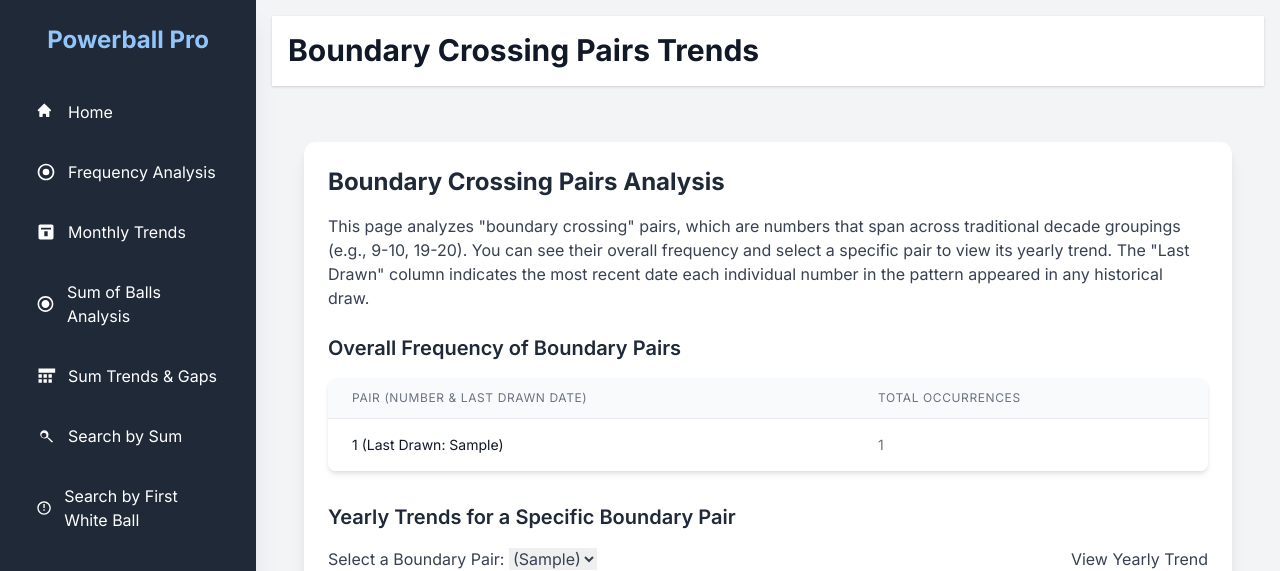
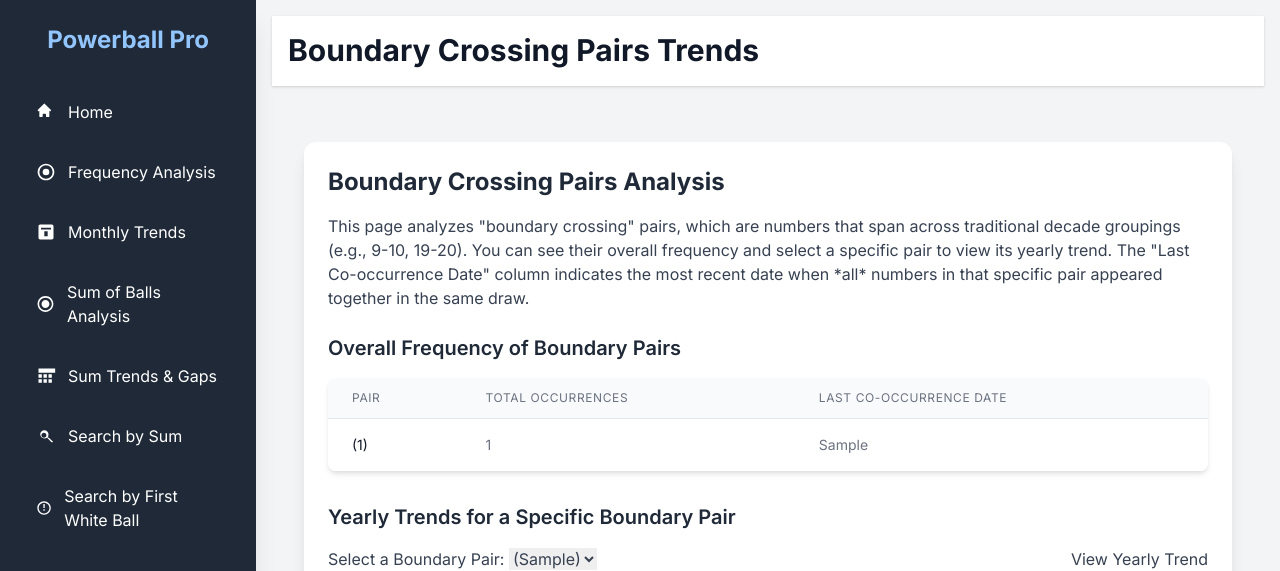
Before and after one commit to ukdeepak-33/Powerball_Play, a Flask app: template templates/boundary_crossing_pairs_trends.html in a window 1280 px wide. Shown: the top 571 px of the page. Run offline with Flask 3, Linux system fonts and the light colour scheme; the template is opened without the code that fills it: most values are stand-ins (such as "Sample title", 1, 10 or a date in 2020); some libraries are stand-ins or nearby versions.

Commit message:
Update boundary_crossing_pairs_trends.html

```diff
--- a/templates/boundary_crossing_pairs_trends.html
+++ b/templates/boundary_crossing_pairs_trends.html
@@ -8,7 +8,7 @@
 <div class="space-y-8 max-w-6xl mx-auto px-4 sm:px-6 lg:px-8 py-8">
     <div class="card p-6 bg-white rounded-xl shadow-lg mb-8">
         <h2 class="text-2xl font-bold mb-4 text-gray-800">Boundary Crossing Pairs Analysis</h2>
-        <p class="text-gray-700 mb-6">This page analyzes "boundary crossing" pairs, which are numbers that span across traditional decade groupings (e.g., 9-10, 19-20). You can see their overall frequency and select a specific pair to view its yearly trend. The "Last Drawn" column indicates the most recent date each individual number in the pattern appeared in any historical draw.</p>
+        <p class="text-gray-700 mb-6">This page analyzes "boundary crossing" pairs, which are numbers that span across traditional decade groupings (e.g., 9-10, 19-20). You can see their overall frequency and select a specific pair to view its yearly trend. The "Last Co-occurrence Date" column indicates the most recent date when *all* numbers in that specific pair appeared together in the same draw.</p>
 
         <h3 class="text-xl font-semibold mb-4 text-gray-800">Overall Frequency of Boundary Pairs</h3>
         {% if all_boundary_patterns_summary %}
@@ -16,19 +16,19 @@
             <table class="min-w-full divide-y divide-gray-200">
                 <thead class="bg-gray-50">
                     <tr>
-                        <th class="px-6 py-3 text-left text-xs font-medium text-gray-500 uppercase tracking-wider">Pair (Number & Last Drawn Date)</th>
+                        <th class="px-6 py-3 text-left text-xs font-medium text-gray-500 uppercase tracking-wider">Pair</th>
                         <th class="px-6 py-3 text-left text-xs font-medium text-gray-500 uppercase tracking-wider">Total Occurrences</th>
+                        <th class="px-6 py-3 text-left text-xs font-medium text-gray-500 uppercase tracking-wider">Last Co-occurrence Date</th>
                     </tr>
                 </thead>
                 <tbody class="bg-white divide-y divide-gray-200">
                     {% for pattern_data in all_boundary_patterns_summary %}
                     <tr class="hover:bg-gray-50">
                         <td class="px-6 py-4 whitespace-nowrap text-sm font-medium text-gray-900">
-                            {% for num_info in pattern_data.pattern %}
-                                {{ num_info.number }} (Last Drawn: {{ num_info.last_drawn }}){% if not loop.last %}, {% endif %}
-                            {% endfor %}
+                            ({{ pattern_data.pattern_numbers | join(', ') }})
                         </td>
                         <td class="px-6 py-4 whitespace-nowrap text-sm text-gray-500">{{ pattern_data.total_count }}</td>
+                        <td class="px-6 py-4 whitespace-nowrap text-sm text-gray-500">{{ pattern_data.last_co_occurrence }}</td>
                     </tr>
                     {% endfor %}
                 </tbody>
```
